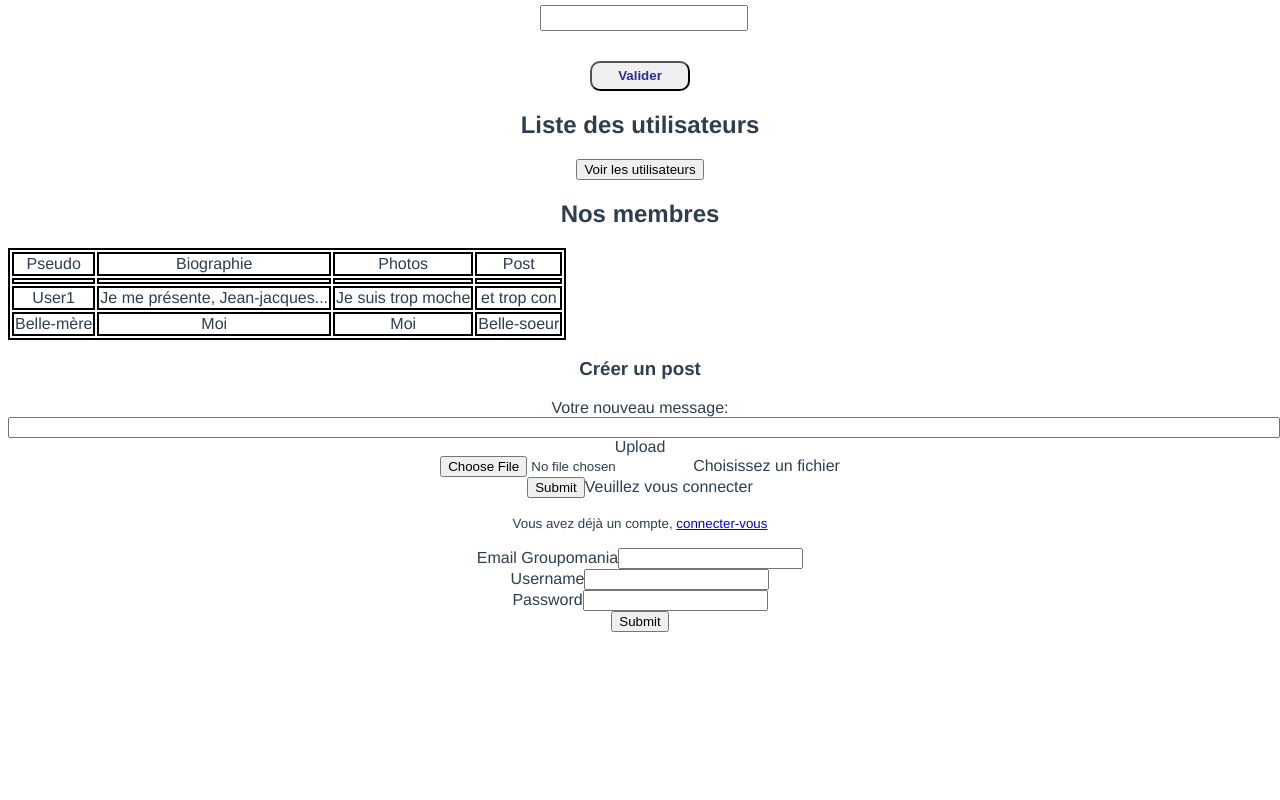
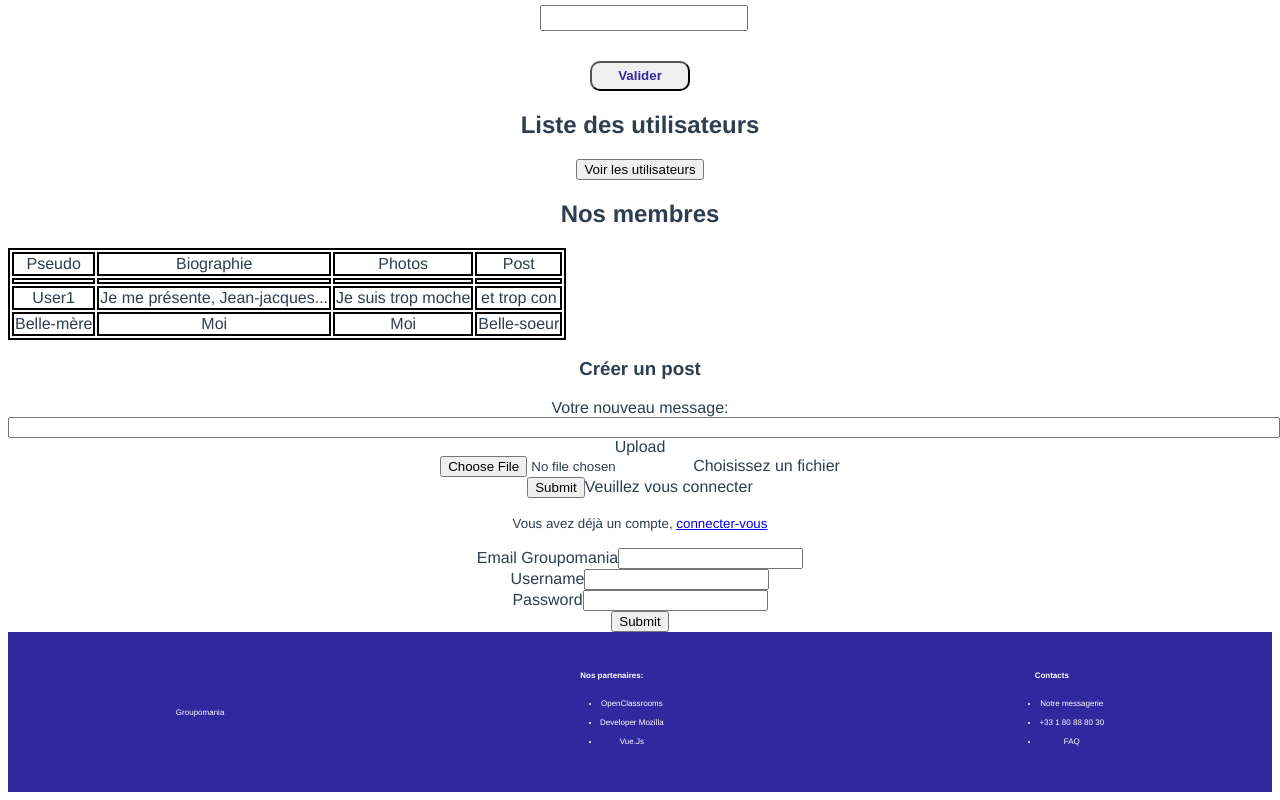
Before and after one commit to AdrienW86/my-groupomania, a Vue app in the folder frontend/: page / in a window 1280 px wide. Shown: the part 298-1098 px from the top of the page. Before the commit the page ends 938 px from the top, so only its background shows below. Built offline with nearby package versions, Linux system fonts and the light colour scheme.

Commit message:
finalaisation login

```diff
--- a/frontend/src/App.vue
+++ b/frontend/src/App.vue
@@ -4,18 +4,20 @@
     <Header/>
     </div>
     <router-view/>
-
+    <Footer/>
   </div>
 </template>
 
 <script>
 import Header from "./components/Header";
 
+import Footer from "./components/Footer";
 
 
 export default {
   components: {
     Header,
+    Footer,
 
 
   }
--- /dev/null
+++ b/frontend/src/components/Footer.vue
@@ -0,0 +1,70 @@
+<template>
+    <footer>
+        <section class="logo">
+            <a href="#">Groupomania </a>
+        </section>
+        <section class="infos">
+            <h4> Nos partenaires: </h4>
+                <ul>
+                    <li> <a href="https://openclassrooms.com/fr"> OpenClassrooms </a> </li>
+                    <li> <a href="https://developer.mozilla.org/fr/"> Developer Mozilla </a> </li>
+                    <li> <a href="https://vuejs.org/"> Vue.Js </a> </li>
+                </ul>
+        </section>
+        <section class="infos">
+            <h4> Contacts </h4>
+                <ul>
+                    <li> <a href="mailto: adrien_Weiss@outlook.fr"> Notre messagerie</a></li>
+                    <li> +33 1 80 88 80 30 </li>
+                    <li> <a href="https://openclassrooms.com/forum/"> FAQ </a> </li>
+                </ul>
+        </section>
+
+    </footer>
+
+
+</template>
+
+<script>
+export default {
+    name: 'Footer'
+}
+</script>
+
+<style lang="scss" scoped>
+
+footer {
+    display: flex;
+    height: 160px;
+    background-color: #30289e;
+    color: white;
+    font-size: 0.5em;
+    width: 100%;
+    margin: auto;
+
+    .logo {
+        margin: auto;
+    }
+
+    .infos {
+        display:flex;
+        flex-direction: column;
+        margin: auto;
+    }
+
+    h4 {
+        text-align:center;
+        color: white;
+    }
+
+      li {
+        margin-bottom: 10px;
+    }
+
+    a {
+        text-decoration: none;
+        color: white
+    }
+}
+
+</style>
--- a/frontend/src/components/Header.vue
+++ b/frontend/src/components/Header.vue
@@ -4,7 +4,7 @@
             <nav class="navbar">
 
                     <div class="connexion"> <router-link to="/">Connexion</router-link> </div>
-                    <div class="inscription"> <router-link to="/about">Inscription</router-link> </div>
+                    <div class="inscription"> <router-link to="/sign">Inscription</router-link> </div>
             </nav>
     </header>
 </template>
--- a/frontend/src/components/Sign.vue
+++ b/frontend/src/components/Sign.vue
@@ -10,13 +10,17 @@
           <input v-model="userInfos.username" name="username"  class="username" required>
 
         <label for="email"> Entrer votre adresse mail </label>
-          <input v-model="userInfos.email" name="email"  class="email" required>
+          <input v-model="userInfos.email" name="email"  class="email" required> <p> {{userInfos.email}}</p>
 
         <label for="password"> Entrer votre mot de passe </label>
            <input v-model="userInfos.password" name="password"  class="password" required>
 
             <button id='sign_btn' type="submit" @click="sign()"> Valider </button>
       </form>
+
+        <div>
+          <p> {{  }}</p>
+        </div>
 
     </div>
 
@@ -42,14 +46,13 @@ export default {
 
   methods: {
 
-    sign() {
+    sign: async function () {
       const userData = {
         email : this.userInfos.email,
         username: this.userInfos.username,
         password : this.userInfos.password,
+      };
 
-
-      };
     if( userData.email == null || userData.username == null || userData.password == null) {
         alert('Saisies invalides')
 
@@ -58,13 +61,42 @@ export default {
         .post("http://localhost:8080/api/auth/signup", userData)
         .then((response) => {
           if(response) {
-            this.storeInfo(response.data.token, response.data.userId);
+            this.saveSession(response.data.token, response.data.userId);
+            this.email = response.data.id.email
+            console.log(response.data.userId)
+            if (document.getElementById("div")) {
+              document.getElementById("div").style.visibility ="visible";
 
+            }
+
+          }else{
+            alert("données invalides")
           }
         }).catch((err) => console.log(err));
 
       }
-    }
+    },
+    /*saveSession(token, userId) {
+      let sessionUserData = {};
+      axios
+        .get("http://localhost:8080/api/auth/me" + userId, {
+          headers: {
+            Authorization: "Bearer" + token,
+          },
+        }).then((response) => {
+          sessionUserData = response.data;
+          if(this.staySigned) {
+            localStorage.setItem("rester connecté", this.staySigned);
+          }
+          storage.setStorage("token", token);
+          storage.setStorage("isAdmin", sessionUserData.isAdmin);
+        }).catch((err) => {
+          console.log(err)
+        })
+
+
+    }*/
+
   }
 }
 </script>
--- a/frontend/src/components/Users.vue
+++ b/frontend/src/components/Users.vue
@@ -1,35 +1,31 @@
 <template>
+  <div id="table_user">
+    <h2>Liste des utilisateurs</h2>
 
-    <div id="table_user">
+    <button @click="getAllUsers()">Voir les utilisateurs</button>
 
-        <h2> Liste des utilisateurs </h2>
 
-            <button @click="getAllUsers()"> Voir les utilisateurs </button>
-
-    <div class="liste_users">
-        <UserDetails/>
-         </div>
-
+    <UserDetails />
   </div>
 </template>
 
 <script>
-const axios = require('axios');
+const axios = require("axios");
 
-import UserDetails from './UserDetails';
+import UserDetails from "./UserDetails";
 export default {
   name: "Users",
 
   components: {
-        UserDetails
+    UserDetails,
   },
 
-data() {
+  async data() {
     return {
-        user: [],
-        userContent: [],
-        comments: "",
-        posts: ""
+      userProfil: {
+        username: "",
+        bio: "",
+      },
     };
   },
   methods: {
@@ -37,18 +33,19 @@ methods: {
       const options = {
         headers: {
           "Content-Type": "application/json",
-                Authorization: "Bearer " + sessionStorage.getItem("key")
-            }
+          Authorization: "Bearer " + sessionStorage.getItem("key"),
+        },
       };
+
       axios
         .get("http://localhost:8080/api/auth/all", options)
-    .then(response => {
-        this.userList = response.data;
-        console.log(response.data)
+        .then((response) => {
+          this.username = response.data.username;
+          this.bio = response.data.bio;
+          console.log(response.data);
         })
-    .catch(err => console.log(err));
+        .catch((err) => console.log(err));
     },
-
-}
-}
+  },
+};
 </script>
--- a/frontend/src/router/index.js
+++ b/frontend/src/router/index.js
@@ -11,7 +11,7 @@ const routes = [
     component: Home
   },
   {
-    path: '/about',
+    path: '/sign',
     name: 'Signup',
     // route level code-splitting
     // this generates a separate chunk (about.[hash].js) for this route
```
Lines whose indentation alone changed are shown as unchanged.
